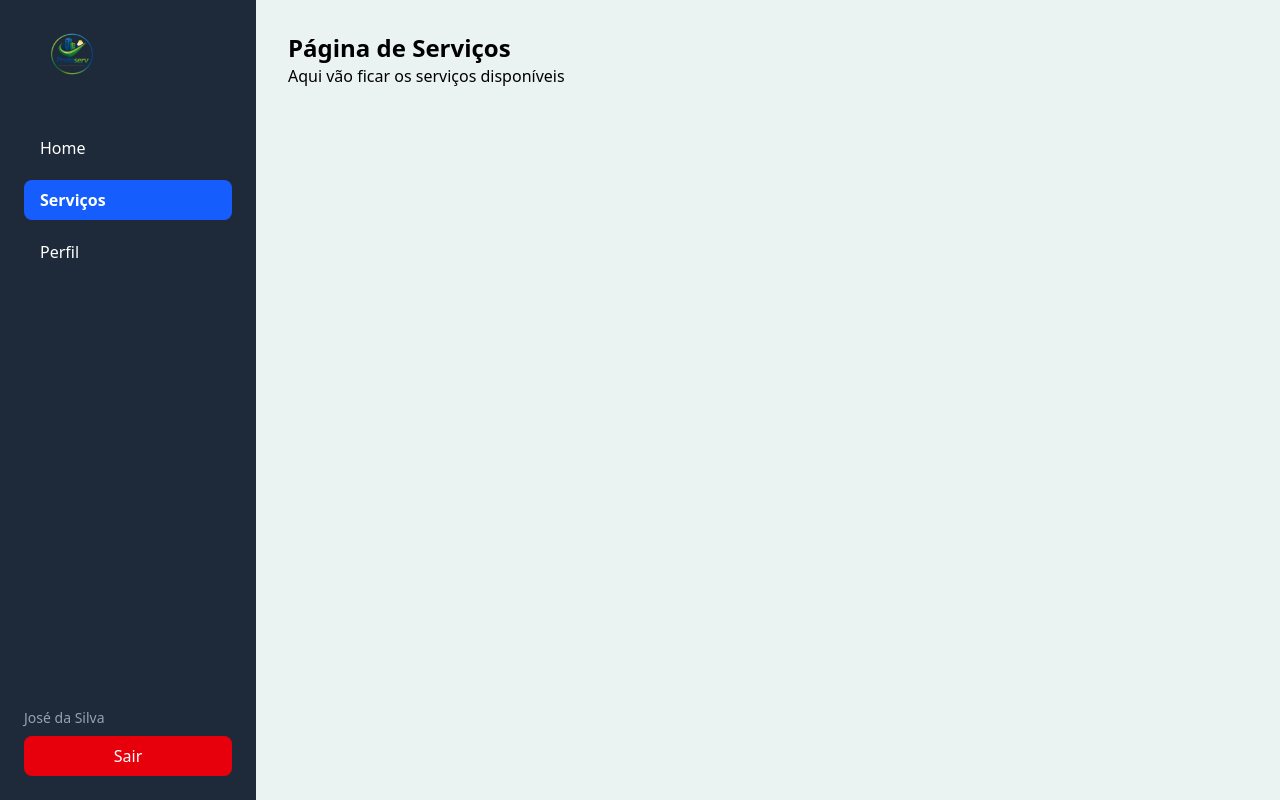
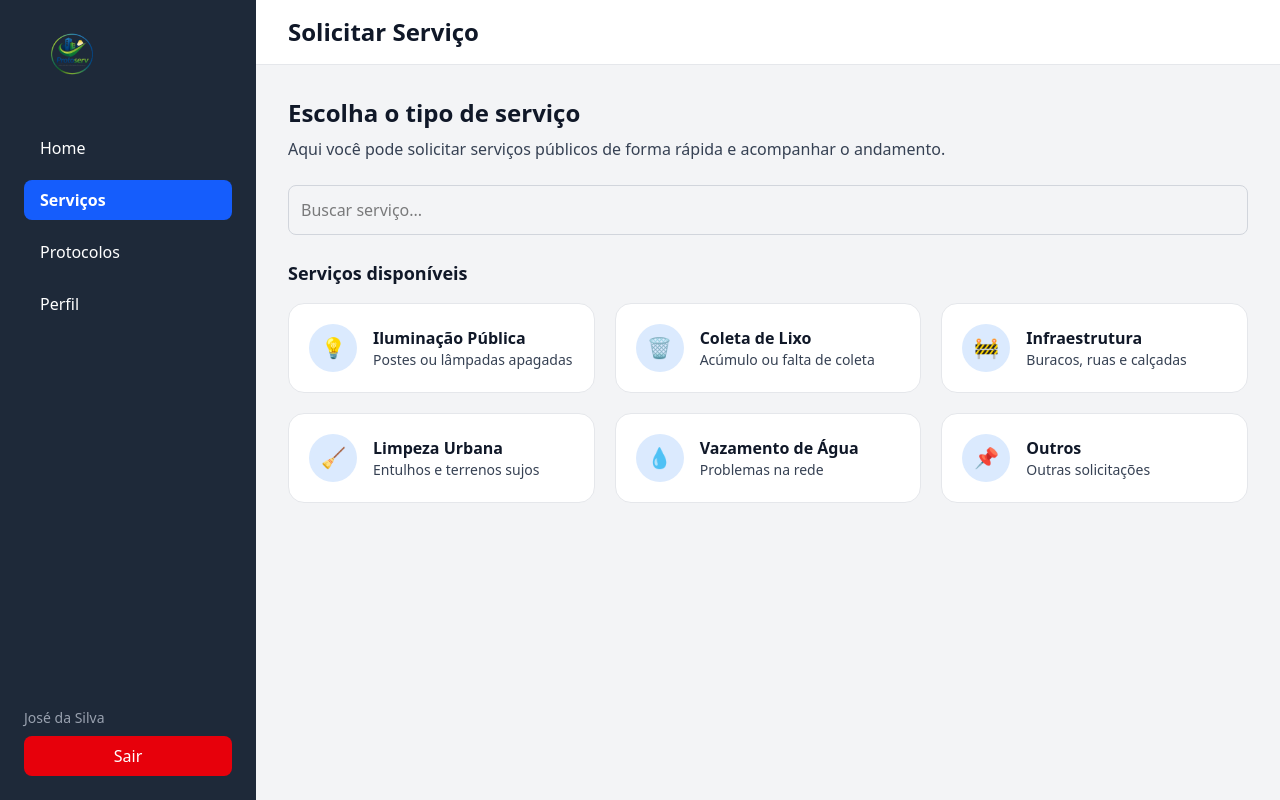
Before and after one commit to LuquetaW/protoserv, a Next.js app in the folder front-end/my-app/: page /servicos in a window 1280 px wide. Built offline with nearby package versions, Linux system fonts and the light colour scheme.

Commit message:
feat: tela de serviços + ajustes no projeto

```diff
--- a/front-end/my-app/app/page.tsx
+++ b/front-end/my-app/app/page.tsx
@@ -5,12 +5,13 @@ import Footer from "@/components/Footer";
 import Logo from "@/components/Logo";
 import Link from "next/link";
 import { useState } from "react";
+import { useRouter } from "next/navigation"; // ✅ ADICIONADO
 
 export default function Home() {
   const USER_LOGIN = "José da Silva";
 
-  const [abrir, setAbrir] = useState(false);
   const [suporte, setSuporte] = useState(false);
+  const router = useRouter(); // ✅ ADICIONADO
 
   return (
     <main className="flex h-screen bg-gray-900">
@@ -27,6 +28,9 @@ export default function Home() {
           </Link>
           <Link href="/servicos" className="px-4 py-2 rounded-lg hover:bg-gray-700 transition">
             Serviços
+          </Link>
+          <Link href="/protocolos" className="px-4 py-2 rounded-lg hover:bg-gray-700 transition">
+          Protocolos
           </Link>
           <Link href="/perfil" className="px-4 py-2 rounded-lg hover:bg-gray-700 transition">
             Perfil
@@ -66,38 +70,33 @@ export default function Home() {
 
             <div className="grid grid-cols-3 gap-6">
 
-              {/* ABRIR PROTOCOLO */}
+              {/* ✅ SOLICITAR SERVIÇO */}
               <div
-                onClick={() => {
-                  setAbrir(!abrir);
-                  setSuporte(false);
-                }}
+                onClick={() => router.push("/servicos")}
                 className="bg-gradient-to-br from-blue-500 to-blue-700 text-white p-6 rounded-xl shadow-lg hover:scale-105 transition cursor-pointer"
               >
                 <h3 className="text-lg font-bold mb-2">
-                  Abrir Protocolo
+                  Solicitar Serviço
                 </h3>
                 <p className="text-sm opacity-90">
-                  Registrar uma nova solicitação
+                  Escolher e registrar uma solicitação
                 </p>
               </div>
 
               {/* ACOMPANHAR */}
-              <div className="bg-gradient-to-br from-blue-500 to-blue-700 text-white p-6 rounded-xl shadow-lg hover:scale-105 transition cursor-pointer">
+              <div
+                onClick={() => router.push("/protocolos")}
+                className="bg-gradient-to-br from-blue-500 to-blue-700 text-white p-6 rounded-xl shadow-lg hover:scale-105 transition cursor-pointer">
                 <h3 className="text-lg font-bold mb-2">
                   Acompanhar
                 </h3>
-                <p className="text-gray-500 text-sm">
+                <p className="text-sm opacity-90">
                   Ver andamento do seu protocolo
                 </p>
               </div>
-
               {/* SUPORTE */}
               <div
-                onClick={() => {
-                  setSuporte(!suporte);
-                  setAbrir(false);
-                }}
+                onClick={() => setSuporte(!suporte)}
                 className="bg-gradient-to-br from-blue-500 to-blue-700 text-white p-6 rounded-xl shadow-lg hover:scale-105 transition cursor-pointer"
               >
                 <h3 className="text-lg font-bold mb-2">
@@ -109,42 +108,6 @@ export default function Home() {
               </div>
 
             </div>
-
-            {/* FORMULÁRIO ABRIR PROTOCOLO */}
-            {abrir && (
-              <div className="mt-8 bg-white p-8 rounded-xl shadow-lg border border-gray-200 animate-in fade-in slide-in-from-top-4">
-
-                <h3 className="text-xl font-bold text-gray-800 mb-6">
-                  Novo Protocolo
-                </h3>
-
-                <div className="flex flex-col gap-4">
-
-                  <input
-                    type="text"
-                    placeholder="Título do problema"
-                    className="border border-gray-300 p-3 rounded-lg focus:ring-2 focus:ring-blue-500 outline-none"
-                  />
-
-                  <select className="border border-gray-300 p-3 rounded-lg focus:ring-2 focus:ring-blue-500 outline-none">
-                    <option>Selecione o tipo de serviço</option>
-                    <option>Iluminação</option>
-                    <option>Coleta</option>
-                    <option>Infraestrutura</option>
-                  </select>
-
-                  <textarea
-                    placeholder="Descreva o problema..."
-                    className="border border-gray-300 p-3 rounded-lg h-28 resize-none focus:ring-2 focus:ring-blue-500 outline-none"
-                  />
-
-                  <button className="bg-blue-600 text-white py-3 rounded-lg hover:bg-blue-700 transition font-semibold">
-                    Enviar Protocolo
-                  </button>
-
-                </div>
-              </div>
-            )}
 
             {/* BOT DE SUPORTE */}
             {suporte && (
--- a/front-end/my-app/app/servicos/page.tsx
+++ b/front-end/my-app/app/servicos/page.tsx
@@ -1,16 +1,177 @@
+"use client";
+
 import Sidebar from "@/components/Sidebar";
+import { useState } from "react";
+
+type Servico = {
+  id: number;
+  nome: string;
+  descricao: string;
+  icone: string;
+};
+
+type Estatisticas = {
+  total: number;
+  resolvidas: number;
+  tempoMedio: string;
+};
 
 export default function Servicos() {
+  const [servicoSelecionado, setServicoSelecionado] = useState<Servico | null>(null);
+  const [busca, setBusca] = useState("");
+
+  const [stats] = useState<Estatisticas | null>(null);
+
+  const servicos: Servico[] = [
+    { id: 1, nome: "Iluminação Pública", descricao: "Postes ou lâmpadas apagadas", icone: "💡" },
+    { id: 2, nome: "Coleta de Lixo", descricao: "Acúmulo ou falta de coleta", icone: "🗑️" },
+    { id: 3, nome: "Infraestrutura", descricao: "Buracos, ruas e calçadas", icone: "🚧" },
+    { id: 4, nome: "Limpeza Urbana", descricao: "Entulhos e terrenos sujos", icone: "🧹" },
+    { id: 5, nome: "Vazamento de Água", descricao: "Problemas na rede", icone: "💧" },
+    { id: 6, nome: "Outros", descricao: "Outras solicitações", icone: "📌" },
+  ];
+
+  const servicosFiltrados = servicos.filter((s) =>
+    s.nome.toLowerCase().includes(busca.toLowerCase())
+  );
+
   return (
-    <main className="flex h-screen">
+    <main className="flex h-screen bg-gray-900">
 
       <Sidebar />
 
-      <div className="flex-1 p-8">
-        <h1 className="text-2xl font-bold">Página de Serviços</h1>
-        <p>Aqui vão ficar os serviços disponíveis</p>
+      <div className="flex-1 flex flex-col bg-gray-100">
+
+        <header className="bg-white px-8 py-4 border-b border-gray-200">
+          <h1 className="text-2xl font-bold text-gray-900">
+            Solicitar Serviço
+          </h1>
+        </header>
+
+        <div className="flex-1 p-8 overflow-auto">
+
+          {!servicoSelecionado && (
+            <>
+              <h2 className="text-2xl font-semibold text-gray-900 mb-2">
+                Escolha o tipo de serviço
+              </h2>
+
+              <p className="text-gray-700 mb-6">
+                Aqui você pode solicitar serviços públicos de forma rápida e acompanhar o andamento.
+              </p>
+
+              {stats && (
+                <div className="grid grid-cols-3 gap-4 mb-8">
+                  <div className="bg-white p-4 rounded-xl shadow-sm text-center">
+                    <p className="text-lg font-bold text-blue-600">{stats.total}</p>
+                    <p className="text-sm text-gray-600">Solicitações feitas</p>
+                  </div>
+
+                  <div className="bg-white p-4 rounded-xl shadow-sm text-center">
+                    <p className="text-lg font-bold text-green-600">{stats.resolvidas}%</p>
+                    <p className="text-sm text-gray-600">Resolvidas</p>
+                  </div>
+
+                  <div className="bg-white p-4 rounded-xl shadow-sm text-center">
+                    <p className="text-lg font-bold text-yellow-600">{stats.tempoMedio}</p>
+                    <p className="text-sm text-gray-600">Tempo médio</p>
+                  </div>
+                </div>
+              )}
+
+              <input
+                type="text"
+                placeholder="Buscar serviço..."
+                value={busca}
+                onChange={(e) => setBusca(e.target.value)}
+                className="w-full mb-6 p-3 border border-gray-300 rounded-lg focus:ring-2 focus:ring-blue-500 outline-none"
+              />
+
+              <h3 className="text-lg font-semibold text-gray-900 mb-4">
+                Serviços disponíveis
+              </h3>
+
+              <div className="grid grid-cols-3 gap-5">
+                {servicosFiltrados.map((servico) => (
+                  <div
+                    key={servico.id}
+                    onClick={() => setServicoSelecionado(servico)}
+                    className="bg-white border border-gray-200 rounded-2xl p-5 flex items-center gap-4 cursor-pointer transition-all hover:shadow-md hover:border-blue-400"
+                  >
+                    <div className="w-12 h-12 flex items-center justify-center rounded-full bg-blue-100 text-xl">
+                      {servico.icone}
+                    </div>
+
+                    <div>
+                      <h3 className="font-semibold text-gray-900">
+                        {servico.nome}
+                      </h3>
+                      <p className="text-sm text-gray-700">
+                        {servico.descricao}
+                      </p>
+                    </div>
+                  </div>
+                ))}
+              </div>
+            </>
+          )}
+
+          {/* FORMULÁRIO  */}
+          {servicoSelecionado && (
+            <div className="max-w-2xl mx-auto bg-white p-8 rounded-2xl shadow-lg border border-gray-200">
+
+              <button
+                onClick={() => setServicoSelecionado(null)}
+                className="text-sm text-blue-600 mb-4 hover:underline"
+              >
+                ← Voltar
+              </button>
+
+              <h3 className="text-2xl font-bold text-gray-900 mb-2">
+                {servicoSelecionado.nome}
+              </h3>
+
+              <p className="text-gray-700 mb-6">
+                {servicoSelecionado.descricao}
+              </p>
+
+              <form
+                className="flex flex-col gap-4"
+                onSubmit={(e) => {
+                  e.preventDefault();
+                  alert("Solicitação enviada com sucesso!");
+                }}
+              >
+
+                <h4 className="font-semibold text-gray-900 mt-2">
+                  Dados do solicitante
+                </h4>
+
+                <input type="text" placeholder="Nome completo" className="border p-3 rounded-lg" required />
+                <input type="email" placeholder="Email para contato" className="border p-3 rounded-lg"  />
+                <input type="tel" placeholder="Telefone para contato" className="border p-3 rounded-lg" required />
+                <input type="text" placeholder="Endereço do problema" className="border p-3 rounded-lg" required />
+
+                <h4 className="font-semibold text-gray-900 mt-4">
+                  Detalhes da solicitação
+                </h4>
+
+                <input type="text" placeholder="Título do problema" className="border p-3 rounded-lg" required />
+                <textarea placeholder="Descreva o problema..." className="border p-3 rounded-lg h-28" required />
+
+                <button
+                  type="submit"
+                  className="bg-blue-600 text-white py-3 rounded-lg hover:bg-blue-700 transition font-semibold mt-2"
+                >
+                  Enviar Solicitação
+                </button>
+
+              </form>
+            </div>
+          )}
+
+        </div>
       </div>
-
     </main>
   );
 }
--- a/front-end/my-app/components/Sidebar.tsx
+++ b/front-end/my-app/components/Sidebar.tsx
@@ -2,24 +2,38 @@
 
 import Link from "next/link";
 import Logo from "@/components/Logo";
+import { usePathname } from "next/navigation";
 
 export default function Sidebar() {
   const USER_LOGIN = "José da Silva";
+  const pathname = usePathname(); // 🔥 pega rota atual
+
+  const linkClass = (path: string) =>
+    pathname === path
+      ? "bg-blue-600 px-4 py-2 rounded-lg font-semibold"
+      : "px-4 py-2 rounded-lg hover:bg-gray-700 transition";
 
   return (
     <aside className="w-64 bg-gray-800 flex flex-col p-6 text-white">
+
       <div className="mb-10">
         <Logo className="max-w-24" />
       </div>
 
       <nav className="flex flex-col gap-3">
-        <Link href="/" className="px-4 py-2 rounded-lg hover:bg-gray-700 transition">
+        <Link href="/" className={linkClass("/")}>
           Home
         </Link>
-        <Link href="/servicos" className="bg-blue-600 px-4 py-2 rounded-lg font-semibold">
+
+        <Link href="/servicos" className={linkClass("/servicos")}>
           Serviços
         </Link>
-        <Link href="/perfil" className="px-4 py-2 rounded-lg hover:bg-gray-700 transition">
+
+        <Link href="/protocolos" className={linkClass("/protocolos")}>
+          Protocolos
+        </Link>
+
+        <Link href="/perfil" className={linkClass("/perfil")}>
           Perfil
         </Link>
       </nav>
--- a/front-end/my-app/package.json
+++ b/front-end/my-app/package.json
@@ -10,8 +10,8 @@
   },
   "dependencies": {
     "next": "16.1.6",
-    "react": "19.2.3",
-    "react-dom": "19.2.3"
+    "react": "^19.2.3",
+    "react-dom": "^19.2.3"
   },
   "devDependencies": {
     "@tailwindcss/postcss": "^4",
--- /dev/null
+++ b/package.json
@@ -0,0 +1,6 @@
+{
+  "dependencies": {
+    "react": "^19.2.4",
+    "react-dom": "^19.2.4"
+  }
+}
```
Also changed, not shown: front-end/my-app/app/protocolos/page.tsx (added, +30 -0 lines), 2 other files (tests, documents, lock files or other folders).
